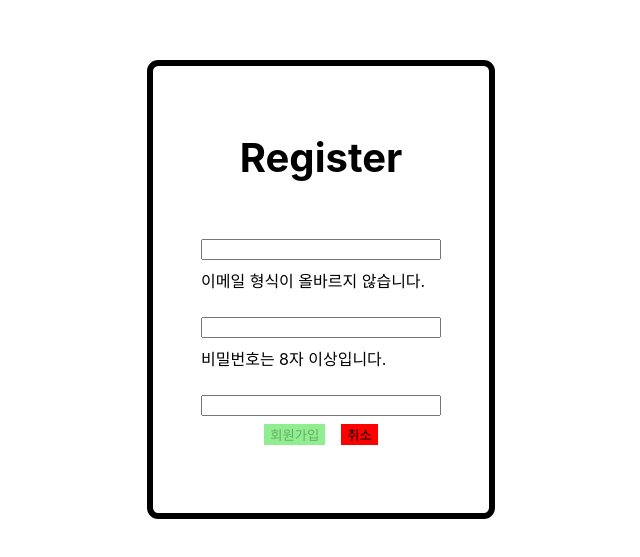
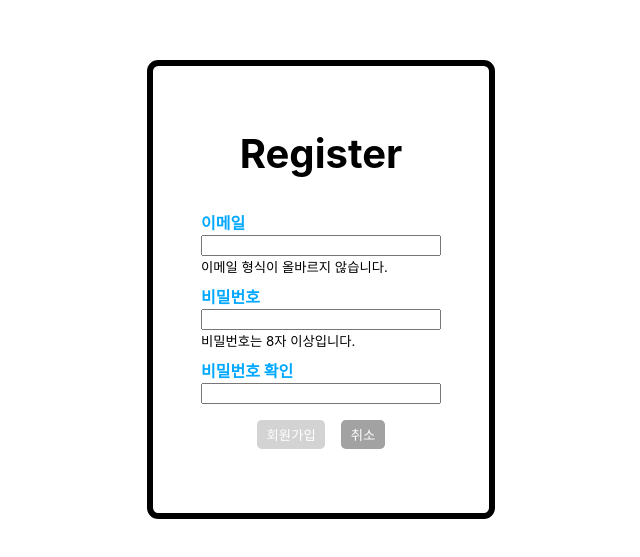
Before and after one commit to ksm9317/todolist, a React (Create React App) app: page /register in a window 1280 px wide. Shown: the part 111-668 px from the top of the page, without its empty margins (319-959 px from the left). Built offline with nearby package versions, Linux system fonts and the light colour scheme; the HTML template or start-up script is replaced by a standard one.

Commit message:
style 적용한 부분 묶어서 변수로 치환

```diff
--- a/src/components/todo/TodoInput.js
+++ b/src/components/todo/TodoInput.js
@@ -1,15 +1,45 @@
+import { MdAddBox } from 'react-icons/md';
+
 function TodoInput({ handleSubmit, handleChange, todo }) {
+  const formStyle = {
+    display: 'flex',
+    justifyContent: 'space-between',
+    alignItems: 'center',
+  };
+  const inputBoxStyle = {
+    width: '100%',
+    height: '1.5rem',
+    borderStyle: 'solid',
+    borderColor: 'black',
+    borderRadius: '0.2rem',
+  };
+  const inputBtnStyle = {
+    padding: '0',
+    margin: '0',
+    display: 'flex',
+    alignItems: 'center',
+    border: 'none',
+    backgroundColor: 'white',
+    cursor: 'pointer',
+  };
+  const inputIconStyle = {
+    fontSize: '2.5rem',
+    color: 'black',
+  };
+
   return (
     <>
-      <h2>TodoInput</h2>
-      <form onSubmit={handleSubmit}>
+      <form onSubmit={handleSubmit} style={formStyle}>
         <input
           value={todo}
           type="text"
           onChange={handleChange}
-          placeholder="New ToDo"
+          placeholder="Add Todo"
+          style={inputBoxStyle}
         />
-        <button type="submit">추가</button>
+        <button type="submit" style={inputBtnStyle}>
+          <MdAddBox style={inputIconStyle} />
+        </button>
       </form>
     </>
   );
--- a/src/components/user/LoginForm.js
+++ b/src/components/user/LoginForm.js
@@ -1,4 +1,3 @@
-import { hover } from '@testing-library/user-event/dist/hover';
 import React, { useState } from 'react';
 import { useNavigate } from 'react-router-dom';
 import * as Api from '../../api';
@@ -7,6 +6,24 @@ function LoginForm() {
   const [email, setEmail] = useState('');
   const [password, setPassword] = useState('');
   const navigate = useNavigate();
+  const loginBtnStyle = {
+    height: '2rem',
+    marginBottom: '0.2rem',
+    backgroundColor: 'black',
+    color: 'white',
+    border: 'none',
+    borderRadius: '0.2rem',
+    cursor: 'pointer',
+  };
+  const registerBtnStyle = {
+    marginTop: '0.2rem',
+    color: 'black',
+    fontSize: '0.8rem',
+    fontWeight: 'bold',
+    width: 'fit-content',
+    alignSelf: 'center',
+    cursor: 'pointer',
+  };
 
   //이메일이 abc@example.com 형태인지 regex를 이용해 확인.
   const validateEmail = (email) => {
@@ -60,7 +77,7 @@ function LoginForm() {
               onChange={(e) => setEmail(e.target.value)}
               style={{ width: '-webkit-fill-available' }}
             ></input>
-            <div>{!isEmailValid && '이메일은 @가 포함 되어야합니다.'}</div>
+            <small>{!isEmailValid && '이메일은 @가 포함 되어야합니다.'}</small>
           </article>
           <article className="Password" style={{ marginBottom: '1rem' }}>
             <input
@@ -70,7 +87,7 @@ function LoginForm() {
               onChange={(e) => setPassword(e.target.value)}
               style={{ width: '-webkit-fill-available' }}
             ></input>
-            <div>{!isPasswordValid && '비밀번호는 8자 이상입니다.'}</div>
+            <small>{!isPasswordValid && '비밀번호는 8자 이상입니다.'}</small>
           </article>
           <article
             className="btn"
@@ -80,26 +97,25 @@ function LoginForm() {
               className="loginBtn"
               type="submit"
               disabled={!isFormValid}
-              style={{
-                height: '2rem',
-                marginBottom: '0.2rem',
-                backgroundColor: 'purple',
-                color: 'white',
-                border: 'none',
-                // '&hover': {
-                //   backgroundColor: '#ff0000',
-                //   color: '#ffffff',
-                // },
-              }}
+              style={
+                isFormValid
+                  ? loginBtnStyle
+                  : {
+                      ...loginBtnStyle,
+                      backgroundColor: 'lightgray',
+                      cursor: 'default',
+                    }
+              }
             >
               로그인
             </button>
-            <button
+            <div
               className="registerBtn"
               onClick={() => navigate('/register')}
+              style={registerBtnStyle}
             >
               회원가입
-            </button>
+            </div>
           </article>
         </form>
       </section>
--- a/src/components/user/RegisterForm.js
+++ b/src/components/user/RegisterForm.js
@@ -7,6 +7,24 @@ function RegisterForm() {
   const [email, setEmail] = useState('');
   const [password, setPassword] = useState('');
   const [confirmPassword, setConfirmPassword] = useState('');
+  const registerBtnStyle = {
+    marginRight: '0.5rem',
+    padding: '0.3rem 0.6rem',
+    border: 'none',
+    borderRadius: '0.3rem',
+    backgroundColor: 'black',
+    color: 'white',
+    cursor: 'pointer',
+  };
+  const cancelBtnStyle = {
+    marginLeft: '0.5rem',
+    padding: '0.3rem 0.6rem',
+    backgroundColor: '#a2a2a2',
+    color: 'white',
+    border: 'none',
+    borderRadius: '0.3rem',
+    cursor: 'pointer',
+  };
 
   //이메일이 abc@example.com 형태인지 regex를 이용해 확인.
   const validateEmail = (email) => {
@@ -39,7 +57,7 @@ function RegisterForm() {
       // 로그인 페이지로 이동함.
       navigate('/');
     } catch (err) {
-      console.log('회원가입에 실패하였습니다.', err);
+      alert('이미 등록된 이메일입니다.', err);
     }
   };
 
@@ -47,55 +65,67 @@ function RegisterForm() {
     <>
       <section>
         <form onSubmit={handleSubmit}>
-          <article className="email">
-            <div style={{ color: 'white' }}>이메일</div>
+          <article className="email" style={{ marginBottom: '0.5rem' }}>
+            <div style={{ color: '#00a8ff', fontWeight: 'bold' }}>이메일</div>
             <input
               type="email"
+              autoComplete="off"
               value={email}
               onChange={(e) => setEmail(e.target.value)}
               style={{
-                marginBottom: '0.5rem',
                 width: '-webkit-fill-available',
               }}
             ></input>
-            <div>{!isEmailValid && '이메일 형식이 올바르지 않습니다.'}</div>
+            <small>{!isEmailValid && '이메일 형식이 올바르지 않습니다.'}</small>
           </article>
-          <article className="password">
-            <div style={{ color: 'white' }}>비밀번호</div>
+          <article className="password" style={{ marginBottom: '0.5rem' }}>
+            <div style={{ color: '#00a8ff', fontWeight: 'bold' }}>비밀번호</div>
             <input
               type="password"
+              autoComplete="off"
               value={password}
               onChange={(e) => setPassword(e.target.value)}
               style={{
-                marginBottom: '0.5rem',
                 width: '-webkit-fill-available',
               }}
             ></input>
-            <div>{!isPasswordValid && '비밀번호는 8자 이상입니다.'}</div>
+            <small>{!isPasswordValid && '비밀번호는 8자 이상입니다.'}</small>
           </article>
-          <article className="password">
-            <div style={{ color: 'white' }}>비밀번호 확인</div>
+          <article
+            className="confirmPassword"
+            style={{ marginBottom: '0.5rem' }}
+          >
+            <div style={{ color: '#00a8ff', fontWeight: 'bold' }}>
+              비밀번호 확인
+            </div>
             <input
               type="password"
+              autoComplete="off"
               value={confirmPassword}
               onChange={(e) => setConfirmPassword(e.target.value)}
               style={{
-                marginBottom: '0.5rem',
                 width: '-webkit-fill-available',
               }}
             ></input>
-            <div>{!isPasswordSame && '비밀번호가 일치하지 않습니다.'}</div>
+            <small>{!isPasswordSame && '비밀번호가 일치하지 않습니다.'}</small>
           </article>
-          <article className="btn" style={{ textAlign: 'center', gap: '1rem' }}>
+          <article
+            className="btn"
+            style={{ marginTop: '1rem', textAlign: 'center', gap: '1rem' }}
+          >
             <button
               className="registerBtn"
               type="submit"
               disabled={!isFormValid}
-              style={{
-                marginRight: '0.5rem',
-                backgroundColor: 'lightgreen',
-                border: 'none',
-              }}
+              style={
+                isFormValid
+                  ? registerBtnStyle
+                  : {
+                      ...registerBtnStyle,
+                      backgroundColor: 'lightgray',
+                      cursor: 'default',
+                    }
+              }
             >
               회원가입
             </button>
@@ -103,11 +133,7 @@ function RegisterForm() {
               className="loginBtn"
               type="cancel"
               onClick={() => navigate('/')}
-              style={{
-                marginLeft: '0.5rem',
-                backgroundColor: 'red',
-                border: 'none',
-              }}
+              style={cancelBtnStyle}
             >
               취소
             </button>
```
